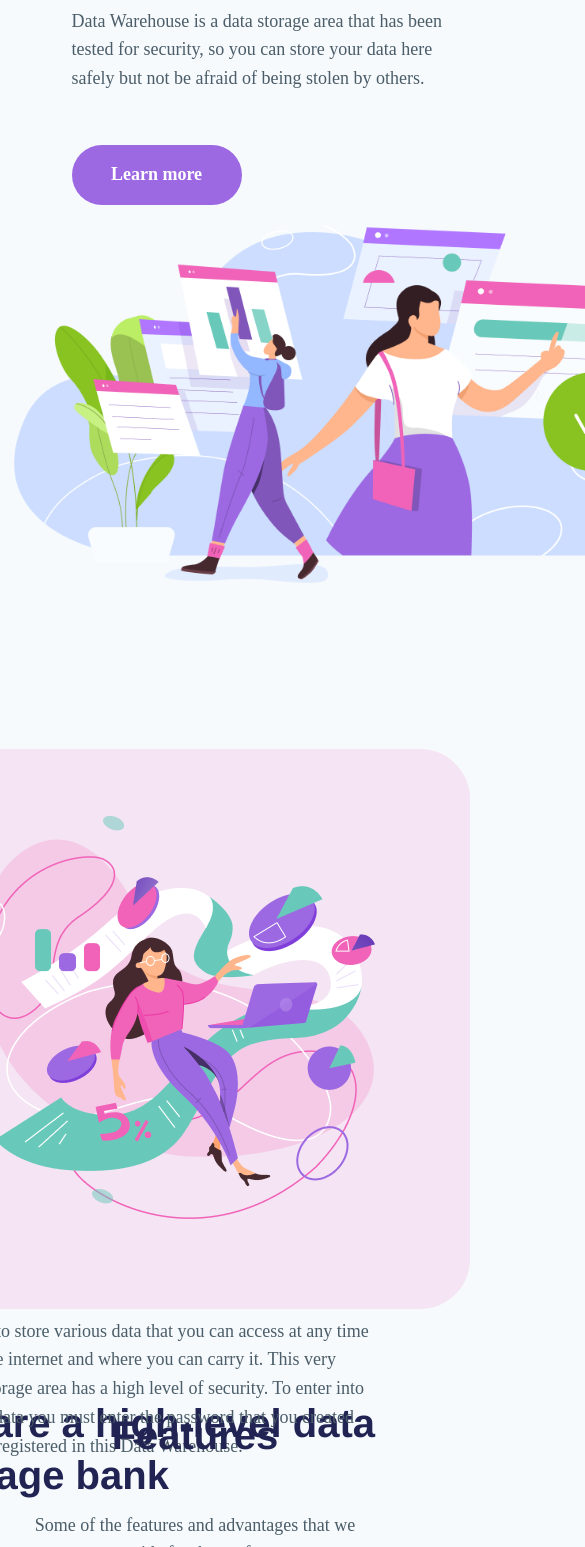
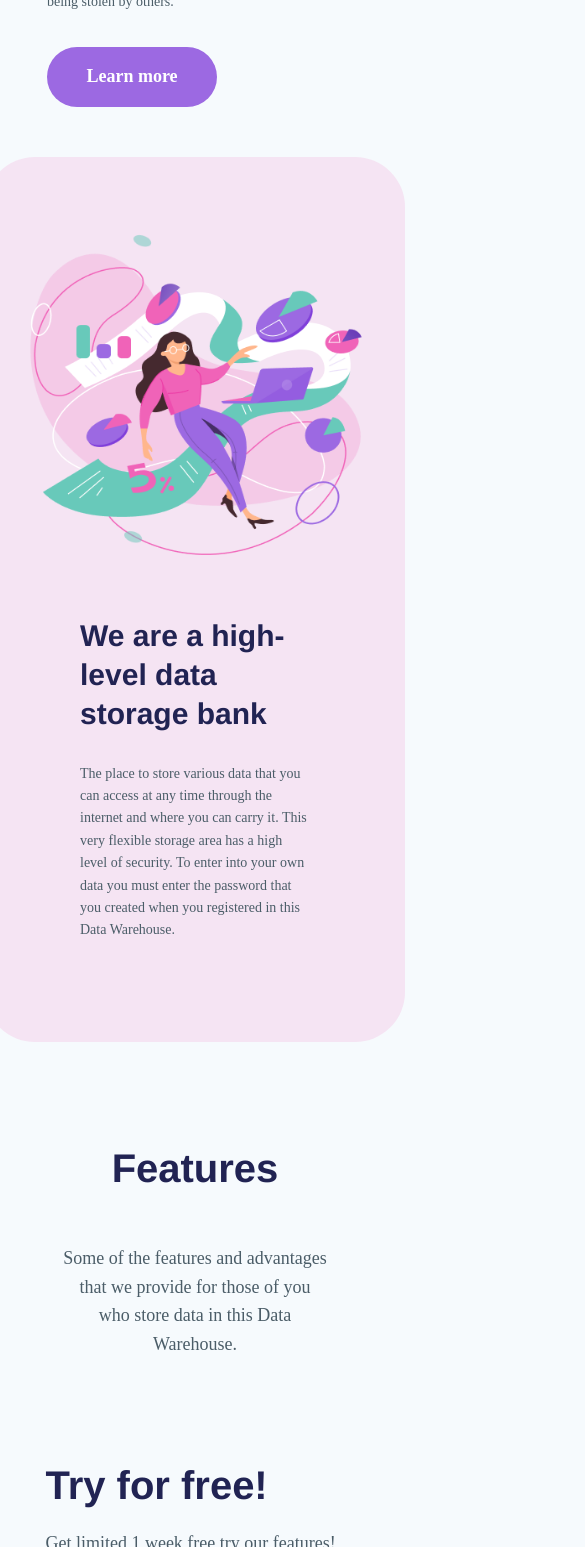
Before and after one commit to znylen88/Click-Up-Project, a plain HTML site: page index.html in a window 390 px wide. Shown: the part 453-2000 px from the top of the page, 585 px wide, since content can reach past the window. Drawn offline with Linux system fonts and the light colour scheme.

Commit message:
update styling

```diff
--- a/index.html
+++ b/index.html
@@ -1,12 +1,21 @@
-<!DOCTYPE html>
+<!doctype html>
+
 <html lang="en">
 
 <head>
-    <meta charset="UTF-8" />
-    <meta name="viewport" content="width=device-width, initial-scale=1.0" />
-    <meta http-equiv="X-UA-Compatible" content="ie=edge" />
+    <meta charset="utf-8">
+    <meta name="viewport" content="width=device-width, initial-scale=1">
+
+    <title>A Basic HTML5 Template</title>
+    <meta name="description" content="A simple HTML5 Template for new projects.">
+    <meta name="author" content="SitePoint">
+    <meta property="og:title" content="A Basic HTML5 Template">
+    <meta property="og:type" content="website">
+    <meta property="og:url" content="https://www.sitepoint.com/a-basic-html5-template/">
+    <meta property="og:description" content="A simple HTML5 Template for new projects.">
+    <meta property="og:image" content="image.png">
     <link rel="stylesheet" href="./styles/style.css">
-    <title>Sassy</title>
+
 </head>
 
 <body>
@@ -23,19 +32,6 @@
             </button>
         </ul>
     </header>
-    <!-- <div class="main-div">
-        <div class="block-1">
-            <div class="container-1">
-                <p class="heading-1">Save your data storage here.</p>
-                <p class="info-box-1">Data Warehouse is a data storage area that has been tested for security, so you
-                    can
-                    store
-                    your data here safely but not be afraid of being stolen by others.</p>
-                <button class="learn-more-button">Learn more</button>
-                <img src="./png/image1.png" class="img-1">
-            </div>
-        </div>
-    </div> -->
     <div class="main-div" style="display: grid; grid-auto-flow: column; align-items: center; justify-items: center;">
         <div class="row" style="width: 80%;">
             <div class="column-7">
@@ -56,30 +52,39 @@
     </div>
     <div class="container-2">
         <div class="pink-info-bubble">
+            <div class="row">
+                <div class="column-10">
                     <img src="./png/image2.png" class="img-2">
+                </div>
+                <div class="column-11"></div>
+                <div class="box">
                     <p class="heading-2">We are a high-level data storage bank</p>
                     <p class="info-box-2">The place to store various data that you can access at any time
-                through the internet and where you can carry it. This very flexible storage area has a high level of
-                security. To enter into your own data you must enter the password that you created when you registered
+                        through the internet and where you can carry it. This very flexible storage area has a high
+                        level of
+                        security. To enter into your own data you must enter the password that you created when you
+                        registered
                         in this Data Warehouse.</p>
                 </div>
             </div>
-    <div style="text-align: center;">
+        </div>
+    </div>
+    <div class="features-box" style="text-align: center;">
         <h1>Features</h1>
-    </div>
         <p class=features-p>Some of the features and advantages that we provide for those of you<br>who store data in
             this
             Data Warehouse.
         </p>
-    <div class="top-polygon-div">
+    </div>
+    <!-- <div class="top-polygon-div">
         <img src="./svg/Rectangle 1.svg" alt="light-blue-polygon" class="rect-polygon">
         <img src="./svg/Rectangle 2.svg" class="rect-polygon">
     </div>
     <div class="bottom-polygon-div">
         <img src="./svg/Rectangle 3.svg" alt="light-blue-polygon" class="rect-polygon">
         <img src="./svg/Rectangle 4.svg" class="rect-polygon">
-    </div>
-    <div class="container-2">
+    </div> -->
+    <!-- <div class="container-2">
         <div class="purple-info-bubble">
             <h2>Testimonials</h2>
             <br>
@@ -99,9 +104,9 @@
                 </div>
             </div>
         </div>
-    </div>
-    <div class=" divider">
-    </div>
+    </div> -->
+    <!-- <div class=" divider">
+    </div> -->
     <div class="last-div"
         style="margin-top: 100px; display: grid; grid-auto-flow: column; align-items: center; justify-items: center;">
         <div class="row" style="width: 80%;">
--- a/styles/style.scss
+++ b/styles/style.scss
@@ -123,35 +123,35 @@ padding-left: 10px;
     display: flex;
     justify-content: center;
     align-items: center;
-    margin-top: 150px;
+    margin-top: 102px;
 }
 
 .heading-2 {
-    width: 475px;
-    height: 100px;
+    // width: 475px;
+    // height: 100px;
     font-family: Helvetica;
     font-style: normal;
     font-weight: bold;
     font-size: 40px;
     line-height: 130%;
     color: #212353;
-    float: right;
-    margin-right: 75px;
-    margin-top: 140px;
+    // float: right;
+    // margin-right: 75px;
+    // margin-top: 140px;
 }
 
 .info-box-2 {
-    width: 474px;
-    height: 170px;
+    // width: 474px;
+    // height: 170px;
     font-family: Avenir;
     font-style: normal;
     font-weight: 500;
     font-size: 18px;
     line-height: 160%;
     color: #4B5D68;
-    float: right;
-    margin-top: -220px;
-    margin-right: 75px;
+    // float: right;
+    // margin-top: -220px;
+    // margin-right: 75px;
 }
 
 h1 {
@@ -189,7 +189,6 @@ h2 {
     font-size: 18px;
     line-height: 160%;
     color: #4B5D68;
-    text-align: center;
 }
 
 .purple-info-bubble {
@@ -200,7 +199,7 @@ h2 {
 }
 
 .divider {
-    width: 1600px;
+    max-width: 100%;
     height: 2px;
     background: #9C69E2;
     opacity: 0.2;
@@ -279,11 +278,7 @@ h3 {
     margin-left: 75px;
     margin-right: 75px;
 }
-// .card {
-//     white-space: nowrap;
-//     overflow-x: auto;
-//     overflow-y: hidden;
-// }
+
 .address-div {
     font-family: Avenir;
     font-style: normal;
@@ -348,9 +343,11 @@ h3 {
     .column-8 {
       width: 100%;
     img {
-        margin-top: 20px;
+      display: none;}
+    }
+    .container-2 {
+      margin-top: 50px;
 
-    }
     }
   }
 
@@ -540,3 +537,64 @@ h3 {
     #top-navbar-button {margin-top: 50px;}
     ul {text-align: center;};
   }
+
+  @media screen and (max-width: 800px) {
+    .info-box-1 {
+      font-size: 14px;
+      margin-bottom: -20px;
+    }
+    .heading-1 {
+      font-size: 40px;
+      width: 400px;
+      margin-bottom: -10px;
+      margin-top: 100px;
+    }
+  }
+
+  @media screen and (max-width: 1100px) {
+    .pink-info-bubble {width: auto; height: auto;}
+  }
+
+  .column-10 {
+    float: left;
+    width: 50%;
+  }
+
+  .column-11 {
+    float: left;
+    width
+    : 50%;
+    margin: 40px;
+  }
+
+  .img-2 {
+    margin-top: -75px;
+  }
+
+  .box {
+    margin: 100px;
+  }
+
+  @media screen and (max-width: 1000px) {
+    .img-2 {width: 400px; height: 400px; margin-bottom: -30px;}
+    .heading-2 {font-size: 30px;}
+    .info-box-2 {font-size: 14px;}
+  }
+
+  @media screen and (max-width: 800px) {
+    .column-10 {
+      float: left;
+      width: 100%;
+      text-align: center;
+    }
+    .column-11 {
+      float: left;
+      width: 100%;
+    }
+    .img-2 {margin-bottom: -50px; margin-right: 30px;}
+    .free-trial {width: auto;}
+  }
+
+  @media screen and (max-width: 600px) {
+    .features-box {margin: 50px;}
+  }
```
Also changed, not shown: styles/style.css, 1 other file. Lines whose indentation alone changed are shown as unchanged.
